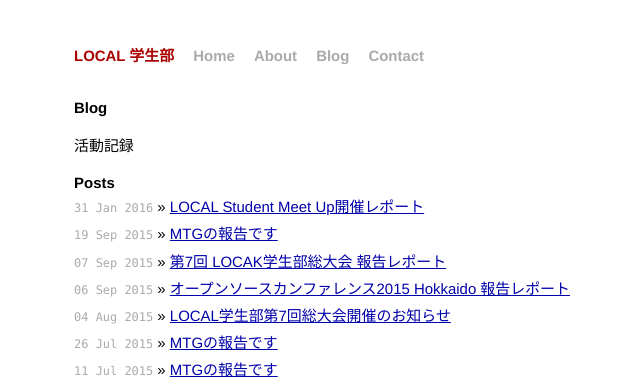
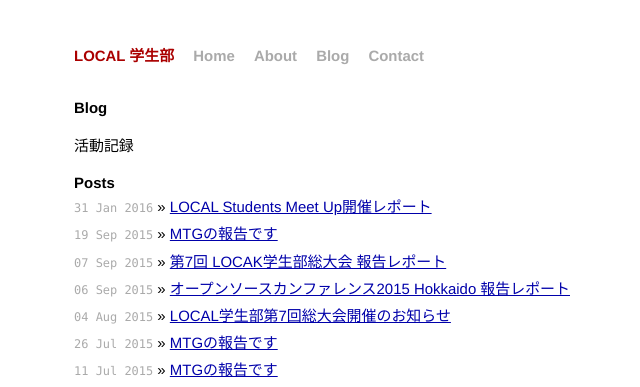
Before and after one commit to local-students/local-students.github.io, a Jekyll site: the page built from blog.html, in a window 1280 px wide. Shown: the top 387 px of the page, without its empty margins (252-892 px from the left). Built offline with Jekyll 4.4.1, drawn with Linux system fonts in a browser that asks for light colours; Markdown is read by kramdown in place of the engine named in the settings; comment, search, counter and statistics services are not loaded.

Commit message:
抜け字を修正しました

```diff
--- a/_posts/2016-01-31-lsm16.markdown
+++ b/_posts/2016-01-31-lsm16.markdown
@@ -1,6 +1,6 @@
 ---
 layout: post
-title: "LOCAL Student Meet Up開催レポート"
+title: "LOCAL Students Meet Up開催レポート"
 data: 2016-02-01 00:30:00
 categories: lsm16
 ---
```
Also changed, not shown: other parts of _posts/2016-01-31-lsm16.markdown (+1 -1 lines).
